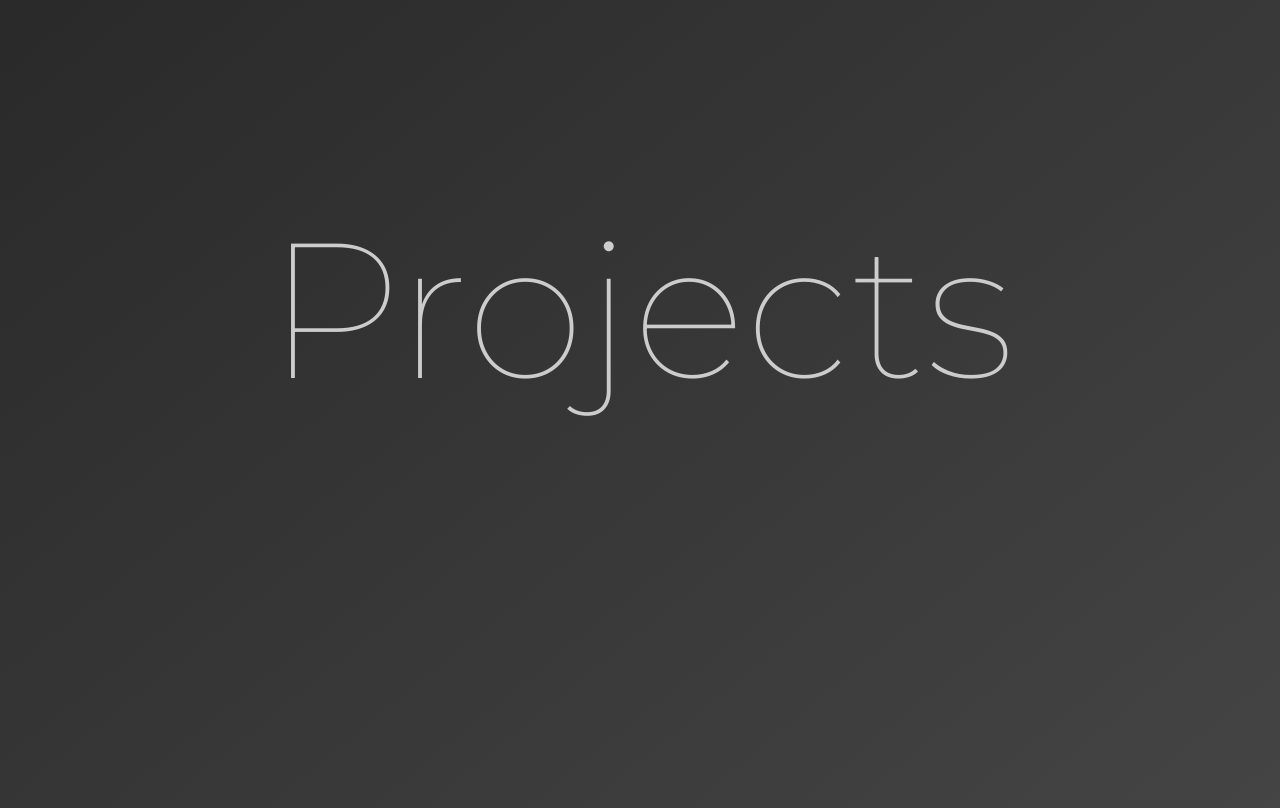
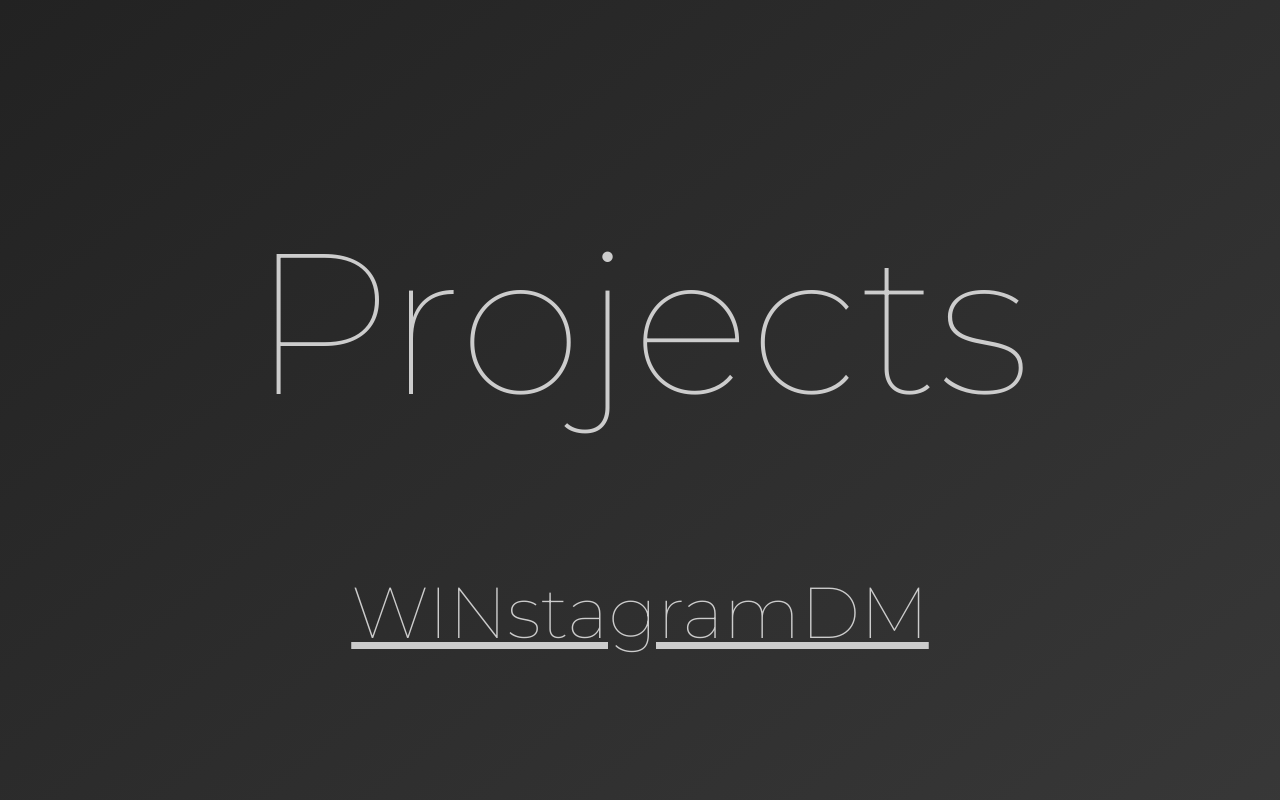
Before and after one commit to ashrlm/ashrlm.ml, a plain HTML site: page projects/index.html in a window 1280 px wide. Drawn offline with Linux system fonts and the light colour scheme.

Commit message:
Updated website

```diff
--- a/projects/index.html
+++ b/projects/index.html
@@ -4,13 +4,15 @@
         <meta="utf-8" />
         <meta name="viewport" content="width=device-width, initial-scale=1.0, minimum-scale=1.0">
         <title>AshrLM - Projects</title>
-        <link href="styles.css" rel="stylesheet" />
+        <link media="only screen and (orientation: landscape)" href="styles-landscape.css" rel="stylesheet" />
+        <link media="only screen and (orientation: portrait)"  href="styles-portrait.css"  rel="stylesheet" />
         <link href="https://fonts.googleapis.com/css?family=Montserrat:100,600" rel="stylesheet" />
     </head>
     <body>
-        <!-- TODO: Copy over nav from main-->
-        <p id="header">
+        <p id="header" onClick="">
             Projects
+            <br />
+            <a id="projects" href="http://projects.ashrlm.ml/WINstagramDM">WINstagramDM</a>
         </p>
     </body>
 </html>
--- /dev/null
+++ b/projects/styles-landscape.css
@@ -0,0 +1,23 @@
+#header {
+    font-size: 25vh;
+    font-family: "Montserrat";
+    color: #ccc;
+    text-align: center;
+}
+
+#projects {
+    font-size: 9vh;
+    color: #ccc;
+}
+
+body {
+    background-image: linear-gradient(141deg, #222222 0%, #444 81%, #555 100%);
+    background-size: 100vw 200vw;
+    background-repeat: repeat-y;
+}
+
+html {
+    height: 100%;
+    overflow-x: hidden;
+    overflow-y: hidden;
+}
--- a/projects/styles.css
+++ b/projects/styles-portrait.css
@@ -1,8 +1,13 @@
 #header {
-    font-size: 15vw;
+    font-size: 20vw;
     font-family: "Montserrat";
     color: #ccc;
     text-align: center;
+}
+
+#projects {
+    font-size: 7vw;
+    color: #ccc;
 }
 
 body {
```
Also changed, not shown: index.html (+3 -2 lines).
